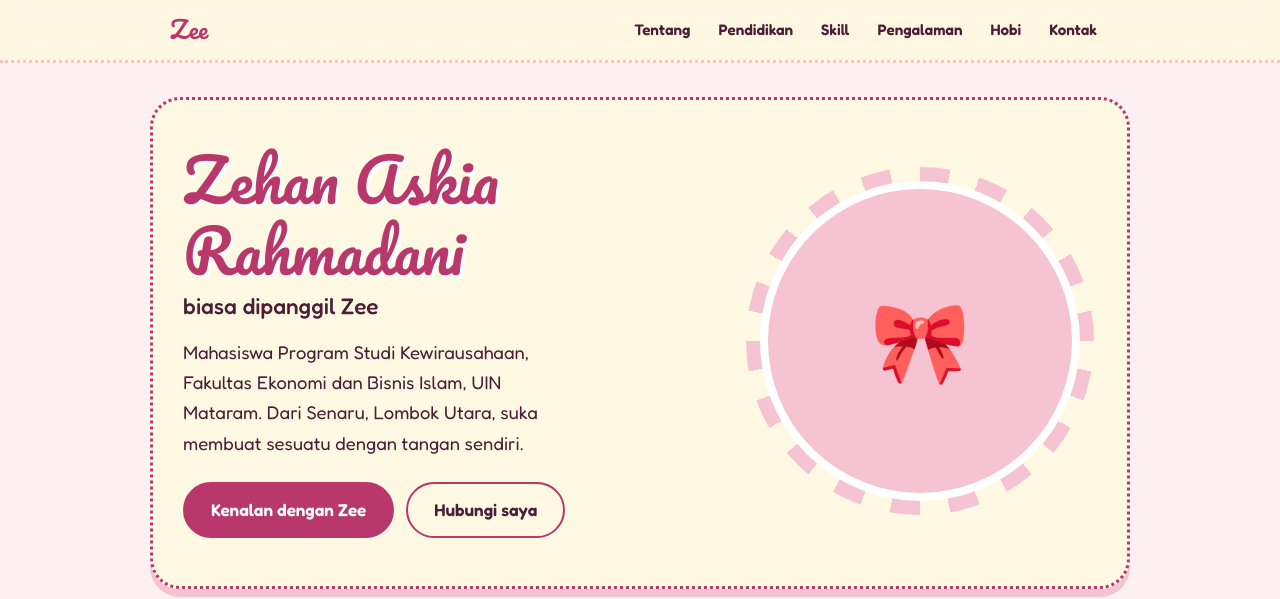
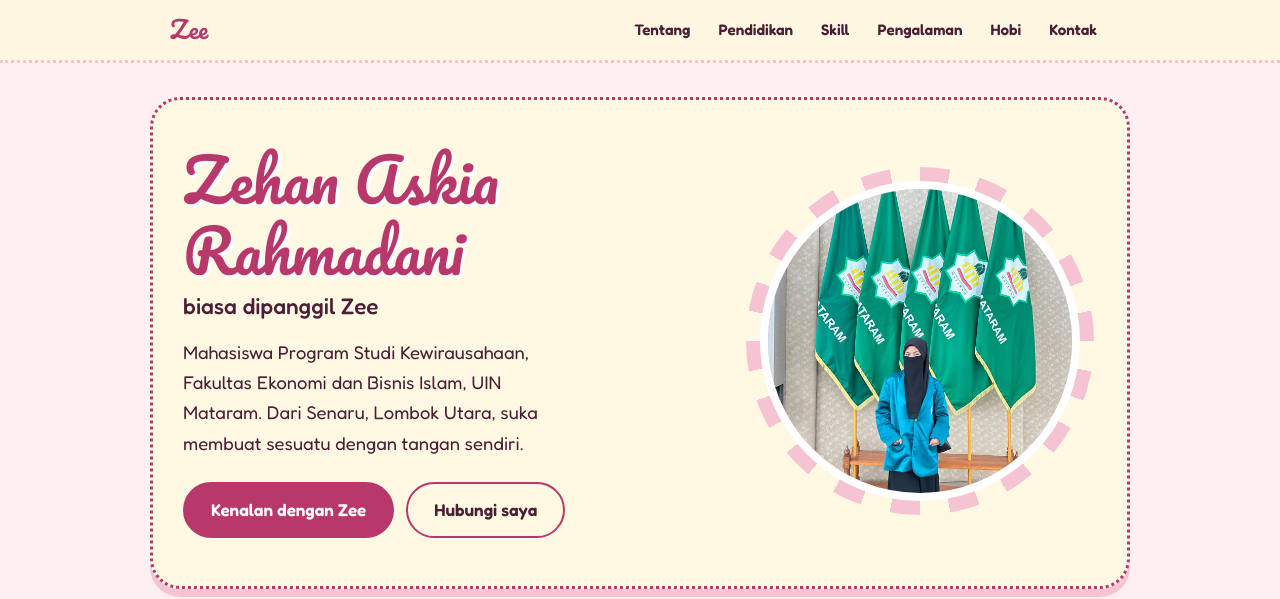
Before and after one commit to 240504004mhs-netizen/zeehan, a plain HTML site: page index.html in a window 1280 px wide. Shown: the top 599 px of the page. Drawn offline with Linux system fonts and the light colour scheme.

Commit message:
Update index.html

```diff
--- a/index.html
+++ b/index.html
@@ -130,7 +130,7 @@ footer{margin-top:18px;background:rgba(255,248,225,.96);border-top:3px dotted va
       </div>
     </div>
     <div class="portrait">
-      <img src="img/foto-profil.jpg" alt="Foto Zehan Askia Rahmadani" onerror="this.style.display='none';this.nextElementSibling.style.display='grid'">
+      <img src="foto-profil.jpeg" alt="Foto Zehan Askia Rahmadani" onerror="this.style.display='none';this.nextElementSibling.style.display='grid'">
       <div class="ph" aria-hidden="true">🎀</div>
     </div>
   </div>
```
